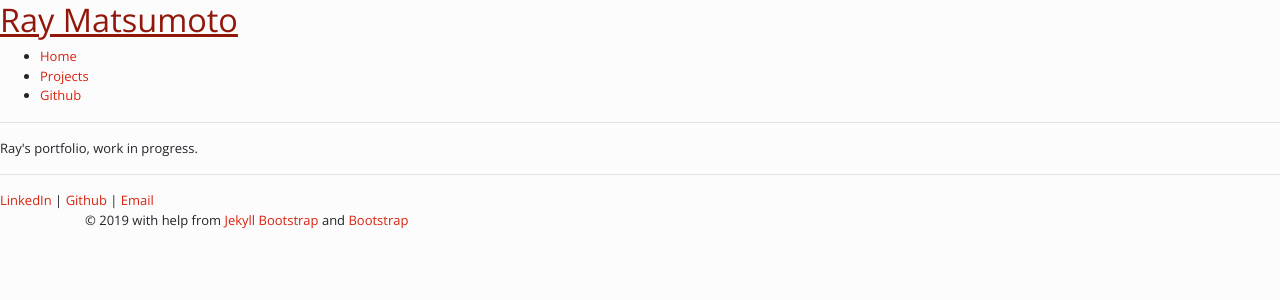
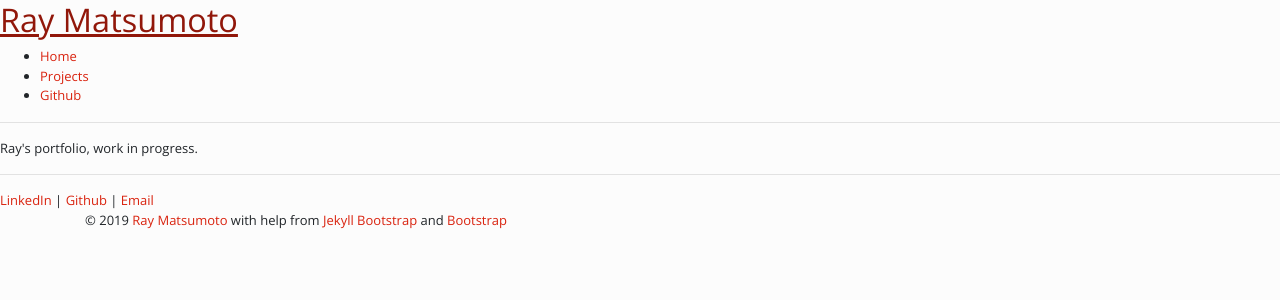
Before and after one commit to rmatsum836/rmatsum836.github.io, a Jekyll site: the page built from index.md, in a window 1280 px wide. Shown: the top 300 px of the page. Built offline with Jekyll 4.4.1, drawn with Linux system fonts in a browser that asks for light colours; nearby versions of some CDN libraries.

Commit message:
Add name at bottom

```diff
--- a/_includes/themes/bootstrap-3/bottom.html
+++ b/_includes/themes/bootstrap-3/bottom.html
@@ -11,7 +11,7 @@
 
     <div id="footer">
       <div class="container">
-        <p>&copy; {{ site.time | date: '%Y' }} {{ site.author.name }}
+          <p>&copy; {{ site.time | date: '%Y' }} {{ site.author.name }} <a href="https://raymatsumoto.com/">Ray Matsumoto</a>
           with help from <a href="http://jekyllbootstrap.com" target="_blank" title="The Definitive Jekyll Blogging Framework">Jekyll Bootstrap</a>
           and <a href="http://getbootstrap.com" target="_blank">Bootstrap</a>
         </p>
```
